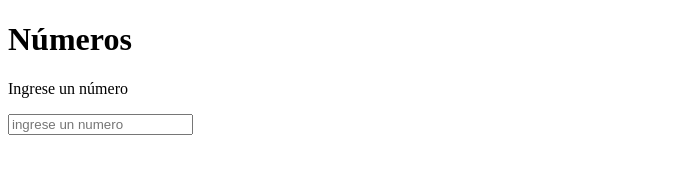
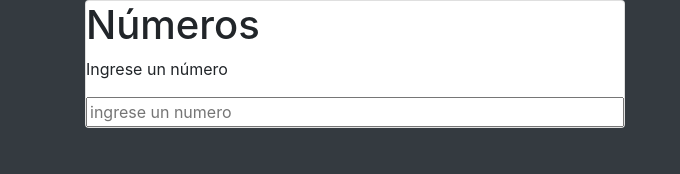
Before and after one commit to AlessandroAndradeRamos/practica1-andrade, a plain HTML site: page index.html in a window 1280 px wide. Shown: the whole page, without its empty margins (0-680 px from the left). Drawn offline with nearby package versions, Linux system fonts and the light colour scheme.

Commit message:
Los estilos fueron corregidos

```diff
--- a/index.html
+++ b/index.html
@@ -4,9 +4,9 @@
 <head>
   <meta charset="utf-8">
   <meta name="viewport" content="width=device-width, initial-scale=1, shrink-to-fit=no">
-  <lnk rel="stylesheet" href="https://stackpath.bootstrapcdn.com/bootstrap/4.1.3/css/bootstrap.m
-2in.css" integrity="sha384-MCw98/SFnGE8fJT3GXwEOngsV7Zt27NXFoaoApmYm81iuXoPkFOJwJ8ERdknLPMO" crossorigin="anonymous">
-<title>practica1-andrade</title>
+  <link rel="stylesheet" href="https://stackpath.bootstrapcdn.com/bootstrap/4.3.1/css/bootstrap.min.css"
+      integrity="sha384-ggOyR0iXCbMQv3Xipma34MD+dH/1fQ784/j6cY/iJTQUOhcWr7x9JvoRxT2MZw1T" crossorigin="anonymous">
+  <title>practica1-andrade</title>
 </head>
 
 <body class="bg-dark">
```
